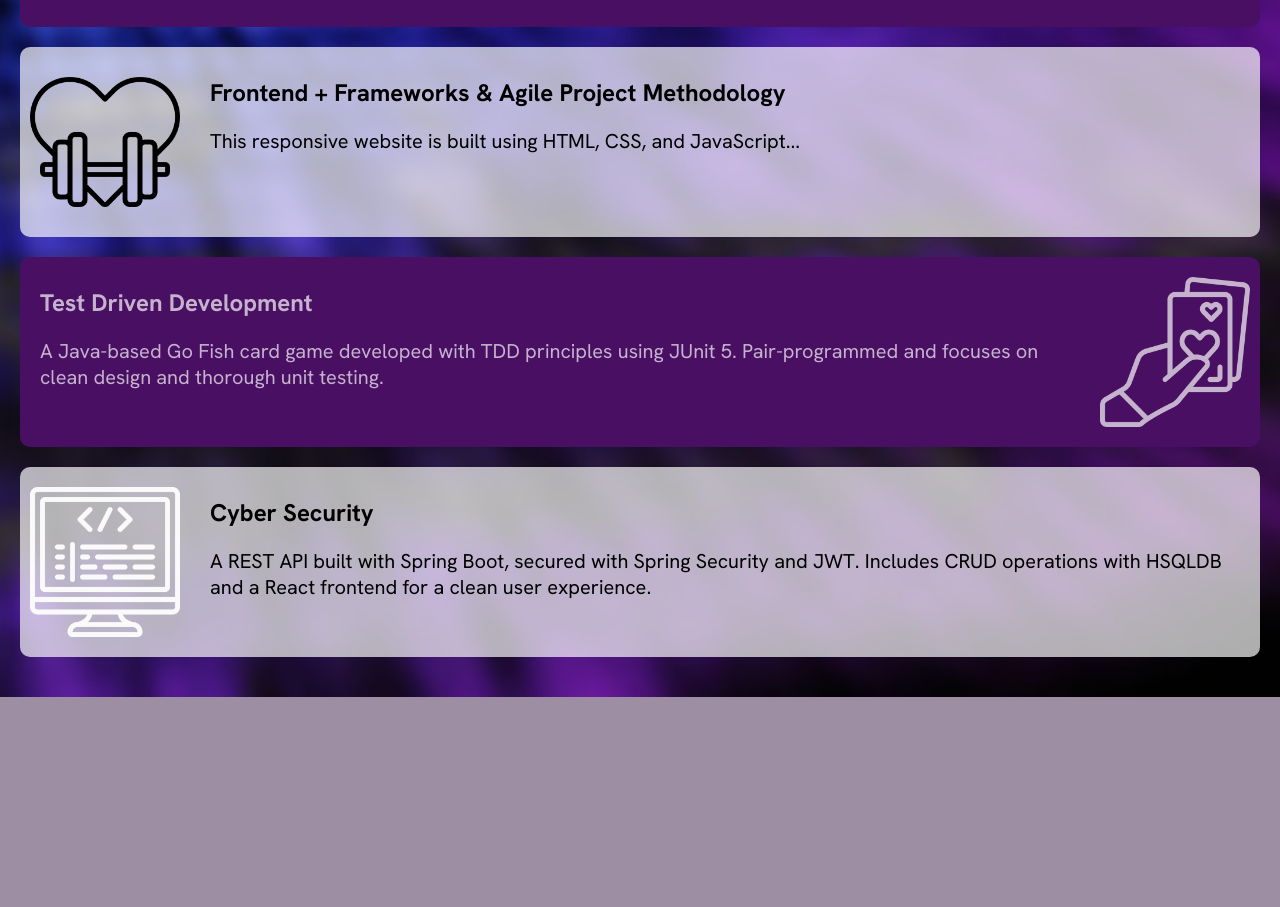
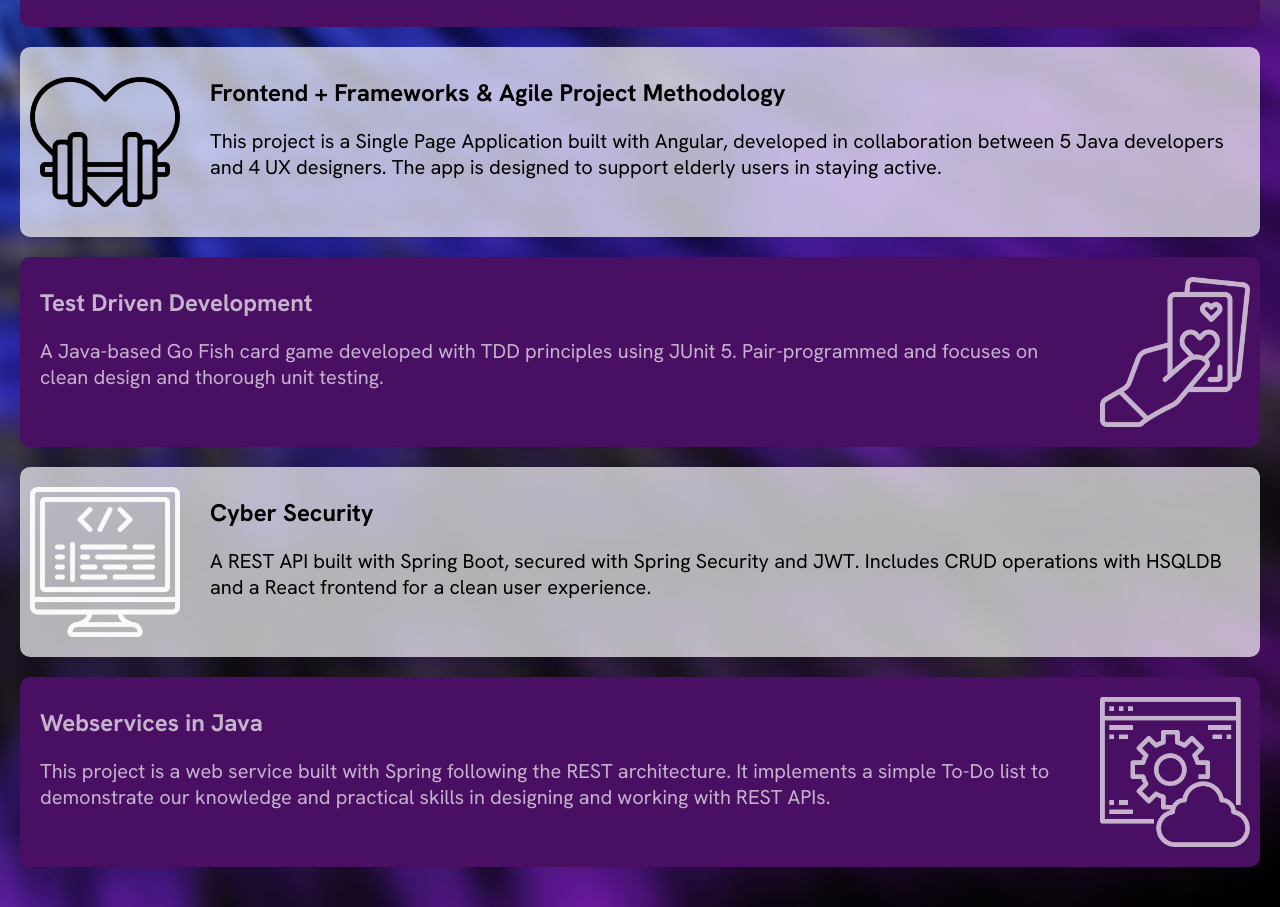
Before and after one commit to lisaupperud/Portfolio, an Angular app: page /projects in a window 1280 px wide. Shown: the part 1266-2173 px from the top of the page. Before the commit the page ends 1963 px from the top, so only its background shows below. Built offline with nearby package versions, Linux system fonts and the light colour scheme.

Commit message:
add: poroject for 'Webservice'

```diff
--- a/src/app/projects/projects.component.ts
+++ b/src/app/projects/projects.component.ts
@@ -46,7 +46,7 @@ export class ProjectsComponent {
           for job roles with fields like role ID, title, description, salary,
           and creation date. The application also connects employees to job
           roles and supports user login, using SQL JOINs.`,
-      category: ['Database', 'Unit Test'],
+      category: ['SQL', 'Unit Test'],
     },
     {
       title: 'Web Development',
@@ -62,8 +62,10 @@ export class ProjectsComponent {
       title: 'Frontend + Frameworks & Agile Project Methodology',
       url: 'https://fitness-app-teal-sigma.vercel.app/',
       img: '../../assets/fitness.png',
-      description:
-        'This responsive website is built using HTML, CSS, and JavaScript...',
+      description: ` This project is a Single Page Application built with Angular,
+        developed in collaboration between 5 Java developers and 4 UX
+        designers. The app is designed to support elderly users in staying
+        active.`,
       category: ['Frontend', 'Angular'],
     },
     {
@@ -82,7 +84,16 @@ export class ProjectsComponent {
       description: `A REST API built with Spring Boot, secured with Spring Security and
           JWT. Includes CRUD operations with HSQLDB and a React frontend for a
           clean user experience.`,
-      category: ['Frontend', 'React', 'Fullstack', 'Backend'],
+      category: ['Frontend', 'React', 'Fullstack', 'Backend', 'API', 'Spring'],
+    },
+    {
+      title: 'Webservices in Java',
+      url: 'https://github.com/lisaupperud/ToDo_Webservice.git',
+      img: '../../assets/webservice.png',
+      description: `This project is a web service built with Spring following the REST architecture.
+          It implements a simple To-Do list to demonstrate our knowledge and practical skills
+          in designing and working with REST APIs. `,
+      category: ['noSQL', 'Spring', 'API', 'Backend'],
     },
   ];
 
```
Also changed, not shown: src/assets/webservice.png (added).
